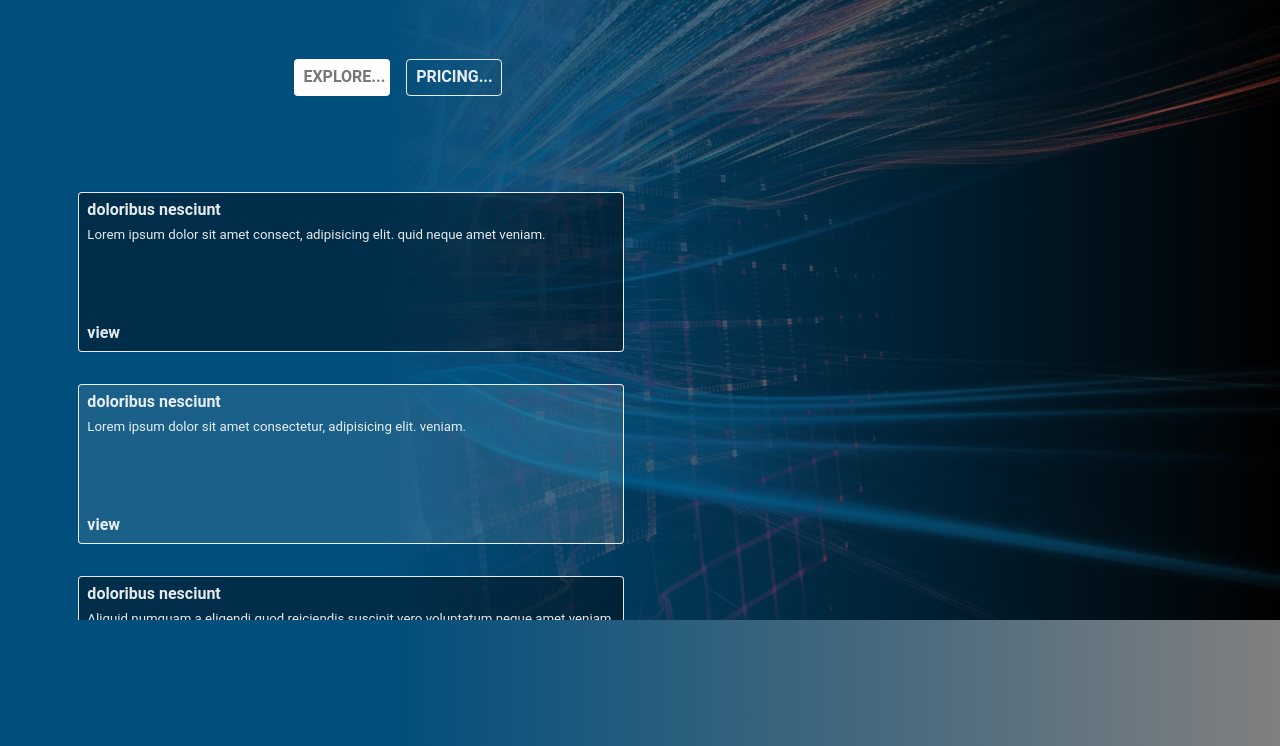
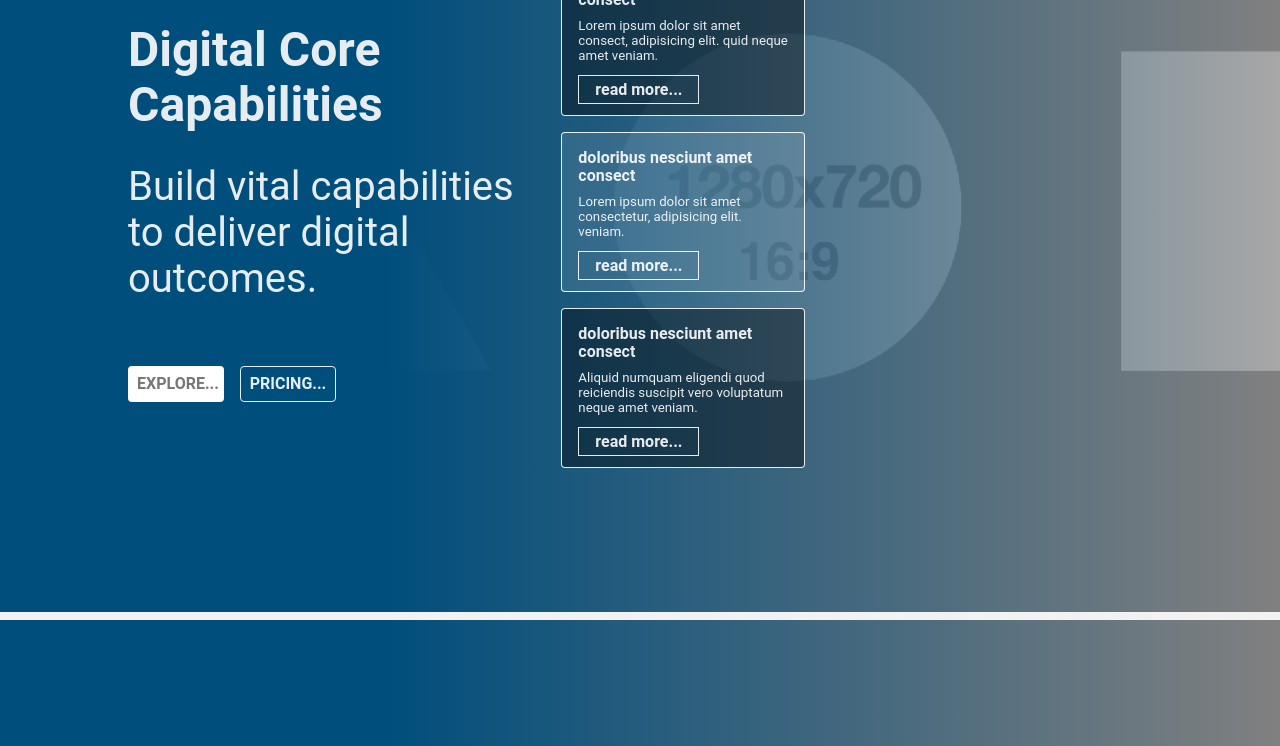
Before and after one commit to KwameDomfe/kdadesign_FE, a React (Create React App) app: page / in a window 1280 px wide. Shown: the part 1060-1806 px from the top of the page. Built offline with nearby package versions, Linux system fonts and the light colour scheme.

Commit message:
Updated Homepage Template and The Services Page

```diff
--- a/src/pages/homepage/HomePageRight.js
+++ b/src/pages/homepage/HomePageRight.js
@@ -10,6 +10,8 @@ const HomePageRight = (props) => {
         sectionSubHeading,
         bgColour,
         fgColour,
+        lgcs,
+        rgcs,
         flexDirection,
         url
 
@@ -33,7 +35,7 @@ const HomePageRight = (props) => {
             <div id=""
                 className={`
                     gc1s12 gr1s1
-                    grid gtc2 items-center justify-around
+                    grid gtc4 items-center justify-around
 
                     bg-${fgColour}
 
@@ -41,25 +43,29 @@ const HomePageRight = (props) => {
             >
                 <img src={fgImage}
                     alt=""
-                    className="gc1s2 gr1s1 h-100 cover"
+                    className="gc2s3 gr1s1 h-100 cover"
                 />
                 <div id=""
-                    className={`gc1s2 gr1s1
-                    flex ${flexDirection}
-                    justify-center items-center
-                    ggap2-00
+                    className={`gc1s4 gr1s1
+
                         h-100
-                    pa1-00  pa4-00-m
-                    bg-gradientLR`
+
+                        bg-gradientLR
+
+
+                    `
                 }
                 >
+                    <div className="grid gtc12
+                        justify-center items-center
+                        ggap1-00 h-100 container container80">
                         <hgroup id=""
-                        className="gc1s1 gr1s1  mb4-00 w-60-m "
+                            className={`${lgcs} gr1s1 flex flex-column`}
                         >
                             <h2 className="f1-75 f3-00-m mb2-00">
                                 {sectionHeading}
                             </h2>
-                        <p className="f1-25 f1-75-m mb4-00">
+                            <p className="f1-25 f2-50-m mb4-00">
                                 {sectionSubHeading}
                             </p>
 
@@ -83,66 +89,74 @@ const HomePageRight = (props) => {
                         </hgroup>
 
                         <div id=""
-                        className="grid gtc4 ggap2-00 justify-center items-center"
+                            className={`${rgcs} flex flex-column justify-center items-center ggap1-00`}
                         >
                             <div className="gc1s2 flex flex-column justify-between h10-00
-                            ba br0-25 white-90 pa0-50 bg-black-40"
+                                ba br0-25 white-90 pa1-00 bg-black-40"
                             >
                                 <hgroup
                                 >
                                     <h3 className="mb0-50 f1-00 ">
-                                    doloribus nesciunt
+                                        doloribus nesciunt amet consect
                                     </h3>
                                     <h5 className="fw4 mb0-50">
                                         Lorem ipsum dolor sit amet consect, adipisicing elit. quid neque amet veniam.
                                     </h5>
                                 </hgroup>
+                                <div>
                                     <Link to=""
-                                className="mb0-00 white-90"
+                                        className="mb0-00 ba ph1-00 pv0-25 white-90"
                                     >
-                                <b>view</b>
+                                        <b>read more...</b>
                                     </Link>
+                                </div>
                             </div>
 
                             <div className="gc1s2 flex flex-column justify-between h10-00
-                            ba br0-25 white-90 pa0-50 bg-white-10"
+                                ba br0-25 white-90 pa1-00 bg-white-10"
                             >
                                 <hgroup
                                 >
                                     <h3 className="mb0-50 f1-00 ">
-                                    doloribus nesciunt
+                                        doloribus nesciunt amet consect
                                     </h3>
                                     <h5 className="fw4 mb0-50">
                                         Lorem ipsum dolor sit amet consectetur, adipisicing elit. veniam.
                                     </h5>
                                 </hgroup>
+                                <div>
                                     <Link to=""
-                                className="mb0-00 white-90"
+                                        className="mb0-00 ba ph1-00 pv0-25 white-90"
                                     >
-                                <b>view</b>
+                                        <b>read more...</b>
                                     </Link>
+                                </div>
                             </div>
 
                             <div className="gc1s2 flex flex-column justify-between h10-00
-                            ba br0-25 white-90 pa0-50 bg-black-40"
+                                ba br0-25 white-90 pa1-00 bg-black-40"
                             >
                                 <hgroup
                                 >
                                     <h3 className="mb0-50 f1-00 ">
-                                    doloribus nesciunt
+                                        doloribus nesciunt amet consect
                                     </h3>
                                     <h5 className="fw4 mb0-50">
-                                Aliquid numquam a eligendi quod reiciendis suscipit vero voluptatum neque amet veniam.
+                                    Aliquid numquam eligendi quod reiciendis suscipit vero voluptatum neque amet veniam.
                                     </h5>
                                 </hgroup>
+                                <div>
                                     <Link to=""
-                                className="mb0-00 white-90"
+                                        className="mb0-00 ba ph1-00 pv0-25 white-90"
                                     >
-                                <b>view</b>
+                                        <b>read more...</b>
                                     </Link>
+                                </div>
                             </div>
 
                         </div>
+                    </div>
+
                 </div>
 
             </div>
--- a/src/pages/homepage/Homepage.js
+++ b/src/pages/homepage/Homepage.js
@@ -47,15 +47,16 @@ const Homepage = () => {
                 {/* <!-- Digital Core Capabilities Start --> */}
                 <section id="homePage_digital_core_capablities"
                     className="gc1s12
-                        pa4-0 ma2-0
                         bb bw3
                         bg-black-50"
                 >
                     <HomePageRight
                         bgColour = 'blue1'
                         bgImage = {second}
-                        fgImage = {second}
-                        flexDirection = 'flex-column'
+                        fgImage = {third}
+                        lgcs = 'gc1s5'
+                        rgcs = 'gc6s3'
+                        flexDirection = 'row-reverse'
                         fgColour = 'gradientLR'
                         sectionHeading = 'Digital Core Capabilities'
                         sectionSubHeading = 'Build vital capabilities to deliver digital outcomes.'
@@ -73,6 +74,8 @@ const Homepage = () => {
                         bgImage = {third}
                         fgImage = {third}
                         fgColour = 'gradientRL'
+                            lgcs = 'gc5s5'
+                            rgcs = 'gc10s3'
                         // flexDirection = 'flex-row-reverse'
                         sectionHeading = 'Digital Operating Model'
                         sectionSubHeading = 'Adopt accelerators to evolve your way of working.'
@@ -89,6 +92,8 @@ const Homepage = () => {
                         bgColour = 'blue1'
                         bgImage = {fourth}
                         fgImage = {fourth}
+                        lgcs = 'gc1s5'
+                        rgcs = 'gc6s3'
                         fgColour = 'gradientRL'
                         sectionHeading = 'Empowering Talent Transformation'
                         sectionSubHeading = 'Embrace the talent revolution to remain relevant in the future.'
--- a/src/pages/services/Services.js
+++ b/src/pages/services/Services.js
@@ -23,7 +23,21 @@ const Services = () => {
                       className=""
                   >
                       <Link to="web-apps">
+                          <h2>WebSites</h2>
+                      </Link>
+                  </section>
+                  <section id="ayn__anp"
+                      className=""
+                  >
+                      <Link to="web-apps">
                           <h2>WebApps</h2>
+                      </Link>
+                  </section>
+                  <section id="ayn__anp"
+                      className=""
+                  >
+                      <Link to="web-apps">
+                          <h2>MobileApps</h2>
                       </Link>
                   </section>
                   <section id="ayn__dcc"
```
Also changed, not shown: src/pages/homepage/HomePageNext.js (+14 -11 lines). Lines whose indentation alone changed are shown as unchanged.
